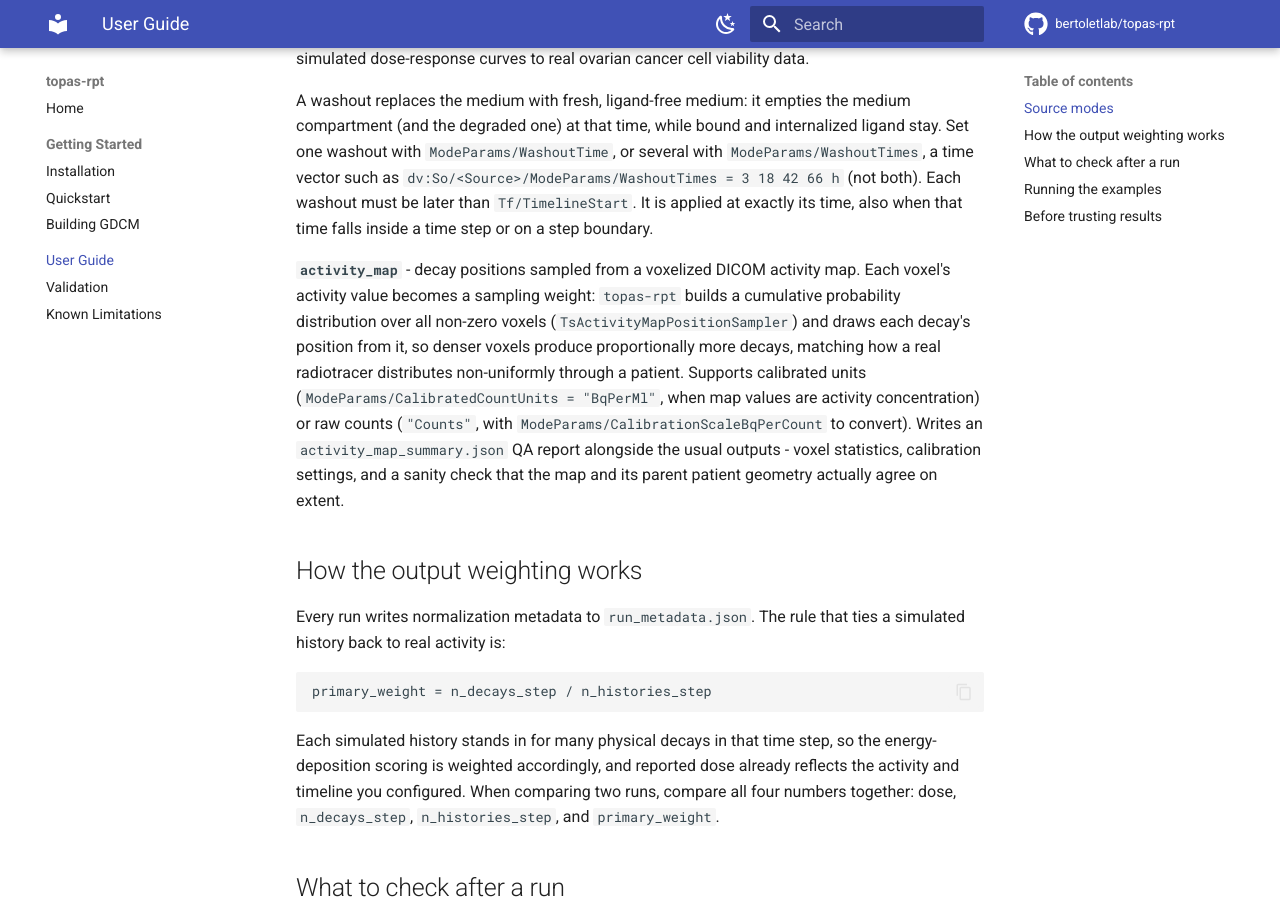
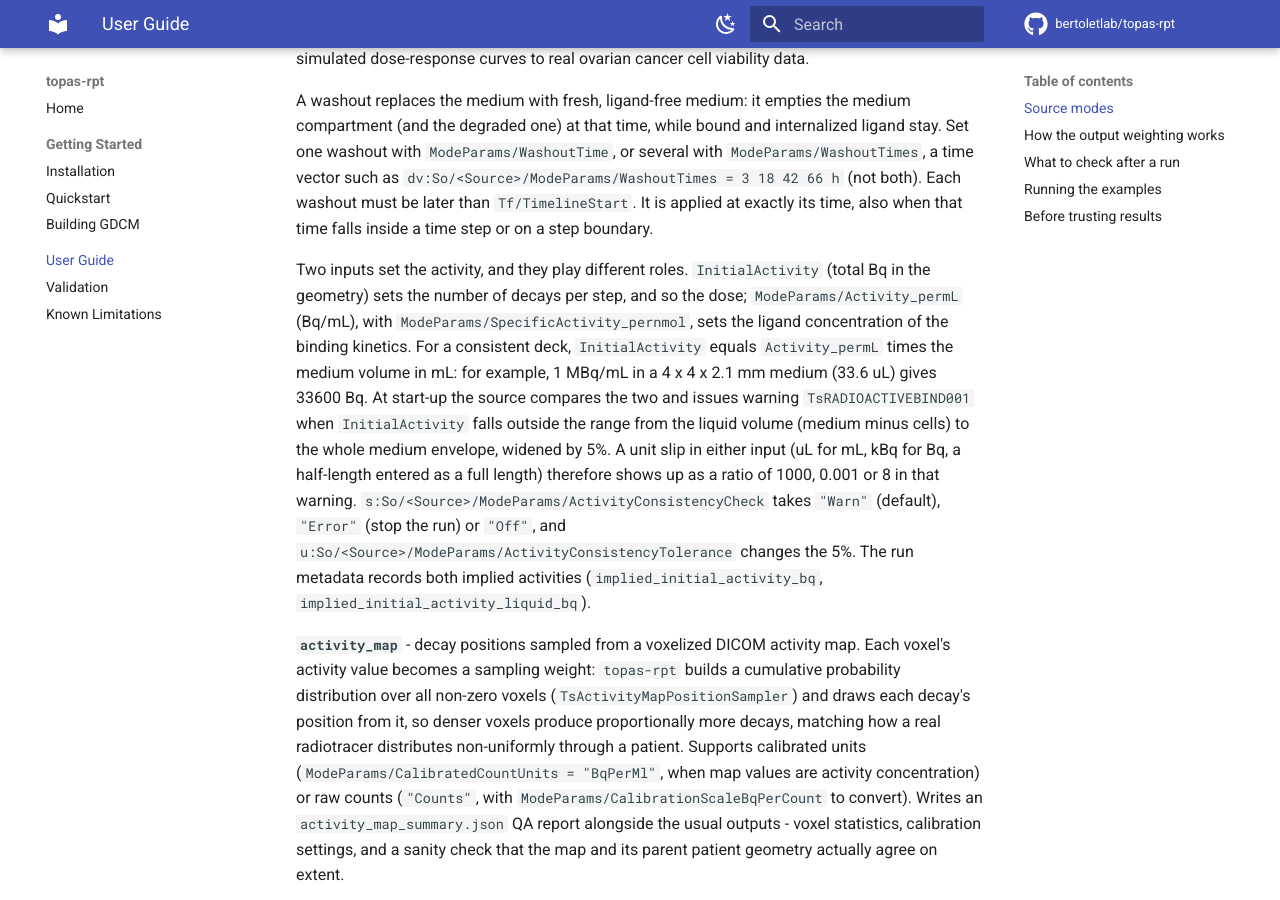
Before and after one commit to bertoletlab/topas-rpt, an MkDocs documentation site: the page built from docs/user_guide.md, in a window 1280 px wide and 900 px high, scrolled down 677 px. Built offline with MkDocs 1.6.1 and Material for MkDocs 9.7.7, drawn with Linux system fonts in a browser that asks for light colours; comment, search, counter and statistics services are not loaded.

Commit message:
invitro_bind: check InitialActivity against Activity_permL x medium volume
InitialActivity (total Bq) sets the decays and the dose, while
ModeParams/Activity_permL sets only the binding kinetics, and nothing tied the
two together: a unit slip in either changed the dose by that factor silently.
At start-up the source now compares InitialActivity with Activity_permL times
the medium volume (accepting anything from the liquid volume to the whole
envelope, widened by 5%) and warns with both values and their ratio.
ModeParams/ActivityConsistencyCheck selects Warn (default), Error or Off, and
ModeParams/ActivityConsistencyTolerance sets the margin. The implied
activities go to the run metadata. No result changes.

```diff
--- a/docs/user_guide.md
+++ b/docs/user_guide.md
@@ -37,6 +37,23 @@ several with `ModeParams/WashoutTimes`, a time vector such as
 `dv:So/<Source>/ModeParams/WashoutTimes = 3 18 42 66 h` (not both). Each
 washout must be later than `Tf/TimelineStart`. It is applied at exactly its
 time, also when that time falls inside a time step or on a step boundary.
+
+Two inputs set the activity, and they play different roles.
+`InitialActivity` (total Bq in the geometry) sets the number of decays per
+step, and so the dose; `ModeParams/Activity_permL` (Bq/mL), with
+`ModeParams/SpecificActivity_pernmol`, sets the ligand concentration of the
+binding kinetics. For a consistent deck, `InitialActivity` equals
+`Activity_permL` times the medium volume in mL: for example, 1 MBq/mL in a
+4 x 4 x 2.1 mm medium (33.6 uL) gives 33600 Bq. At start-up the source compares
+the two and issues warning `TsRADIOACTIVEBIND001` when `InitialActivity` falls
+outside the range from the liquid volume (medium minus cells) to the whole
+medium envelope, widened by 5%. A unit slip in either input (uL for mL, kBq for
+Bq, a half-length entered as a full length) therefore shows up as a ratio of
+1000, 0.001 or 8 in that warning. `s:So/<Source>/ModeParams/ActivityConsistencyCheck`
+takes `"Warn"` (default), `"Error"` (stop the run) or `"Off"`, and
+`u:So/<Source>/ModeParams/ActivityConsistencyTolerance` changes the 5%. The
+run metadata records both implied activities (`implied_initial_activity_bq`,
+`implied_initial_activity_liquid_bq`).
 
 **`activity_map`** - decay positions sampled from a voxelized DICOM activity
 map. Each voxel's activity value becomes a sampling weight:
```
Also changed, not shown: CHANGELOG.md (+18 -0 lines), 4 other files.
